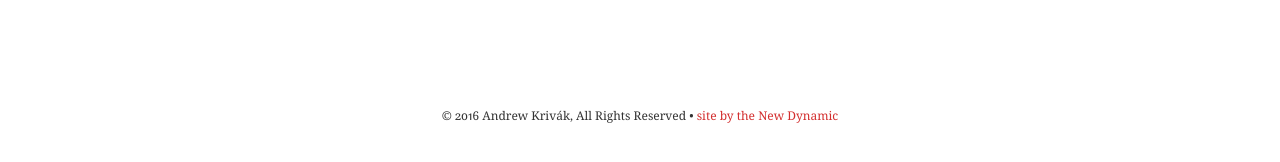
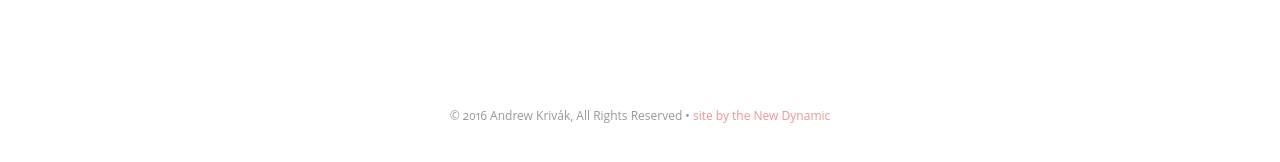
Before and after one commit to theNewDynamic/andrewkrivak.com--archive, a Jekyll site: the page built from _landing_pages/home.md, in a window 1280 px wide and 900 px high, scrolled down 1304 px. Shown: the part 735-897 px from the top of the window. Built offline with Jekyll 4.4.1, drawn with Linux system fonts in a browser that asks for light colours.

Commit message:
make font better

```diff
--- a/_app/_includes/global/footer.html
+++ b/_app/_includes/global/footer.html
@@ -1,4 +1,4 @@
-<footer class="p3 clearfix bg-moon-gray" role="contentinfo">
+<footer class="p3 clearfix font-small muted bg-moon-gray" role="contentinfo">
 
   <div class="py3 center clearfix" style="display:none">
   {% if site.facebook.publisher %}
```
